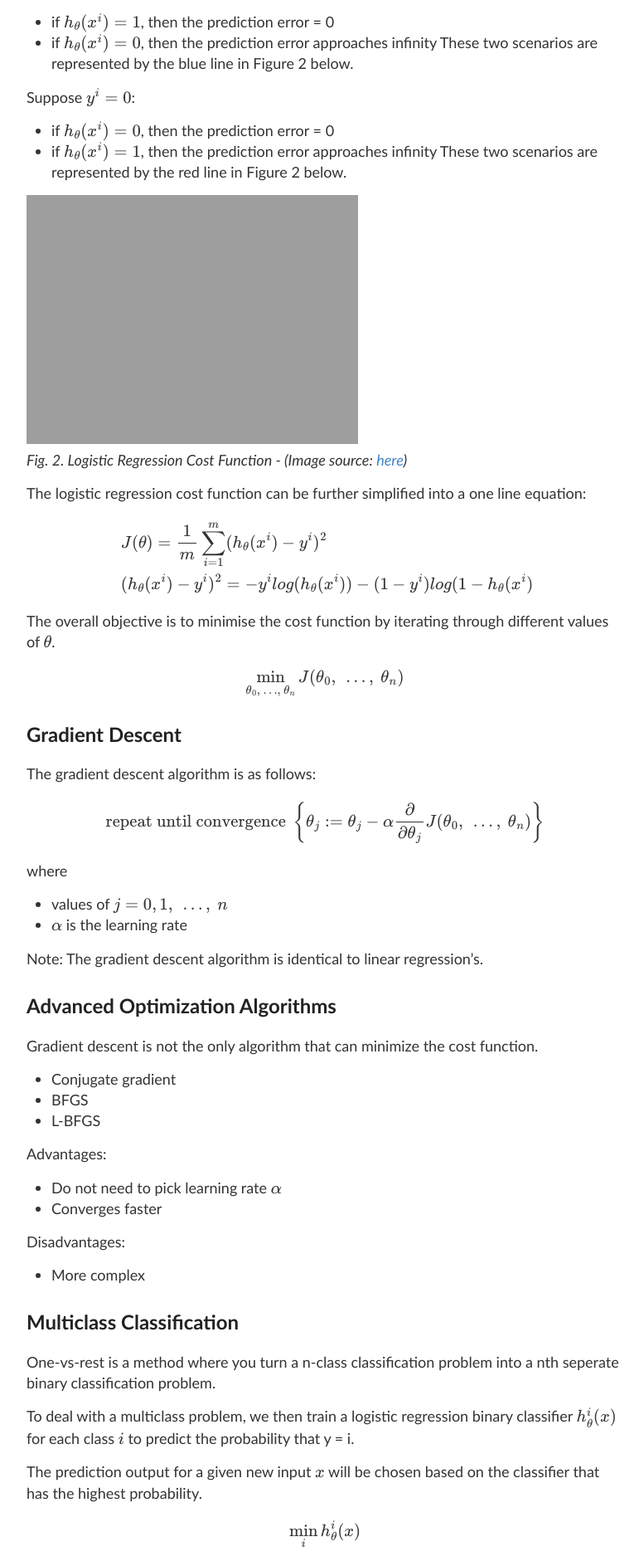
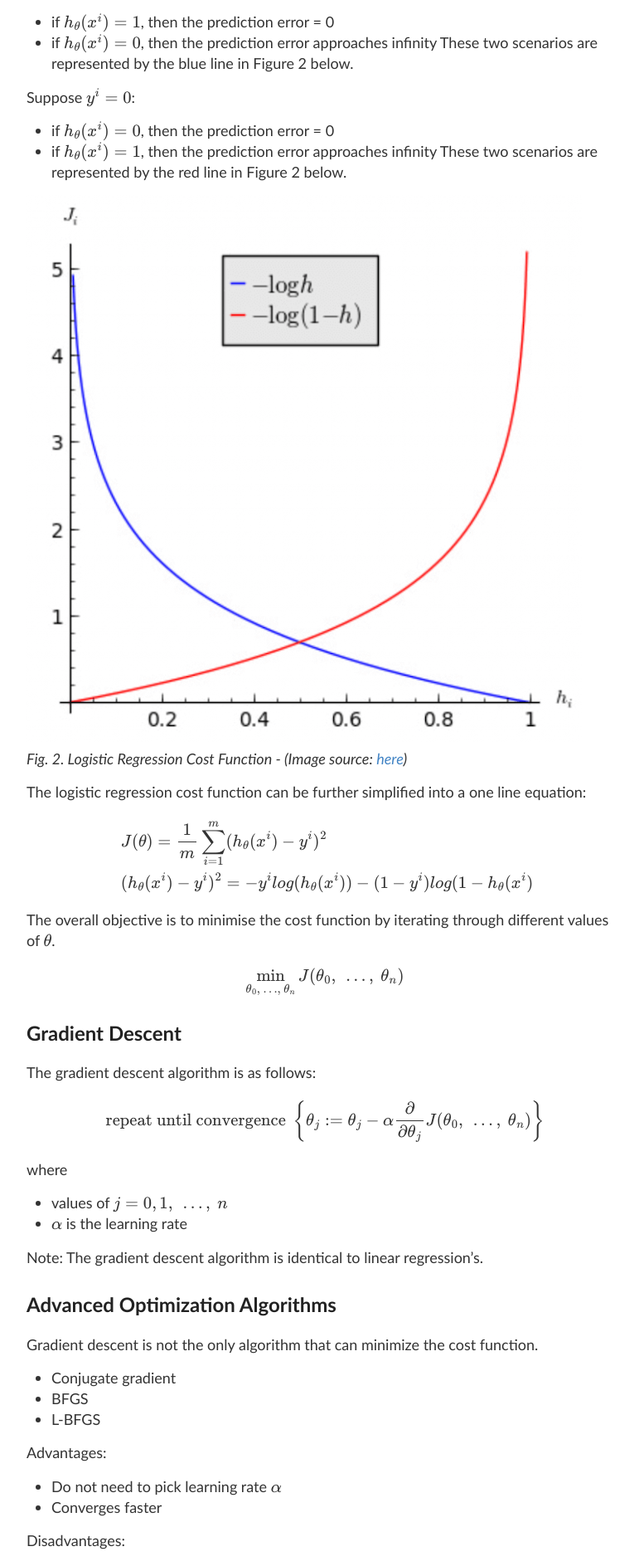
Before and after one commit to wngaw/wngaw.github.io, a Jekyll site: the page built from _posts/2019-04-16-logistic-regression.md, in a window 1280 px wide. Shown: the part 1766-3653 px from the top of the page at 83% size, without its empty margins (248-1025 px from the left). Built offline with Jekyll 4.4.1, drawn with Linux system fonts in a browser that asks for light colours; formulas are drawn with MathJax 3.

```diff
--- a/_posts/2019-04-16-logistic-regression.md
+++ b/_posts/2019-04-16-logistic-regression.md
@@ -84,7 +84,7 @@
 - if $$h_\theta(x^i) = 1 $$, then the prediction error approaches infinity
 These two scenarios are represented by the red line in Figure 2 below.
 
-![cost_function]({{ '/images/logistic_regression_cost_function.png' | relative_url }} =50x)
+![cost_function]({{ '/images/logistic_regression_cost_function.png' =50x | relative_url }})
 <br />
 *Fig. 2. Logistic Regression Cost Function - (Image source: [here](https://cognitree.com/blog/logistic-regression/))*
 <br />
```
